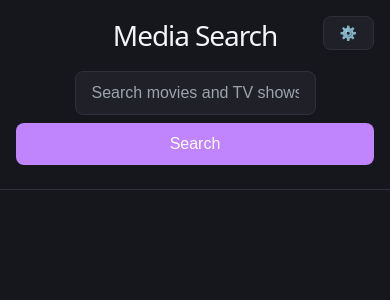
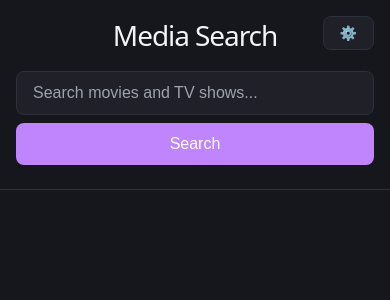
Before and after one commit to tnbhome/streaming-dashboard, a React (Vite) app: page / in a window 390 px wide. Shown: the top 300 px of the page. Built offline with nearby package versions, Linux system fonts and the light colour scheme.

Commit message:
Fixed search input overlap using border-box sizing

```diff
--- a/src/App.css
+++ b/src/App.css
@@ -356,6 +356,10 @@
 
   .search-form {
     flex-direction: column;
+  }
+
+  .search-input-wrapper {
+    width: 100%;
   }
 
   .search-button {
```
